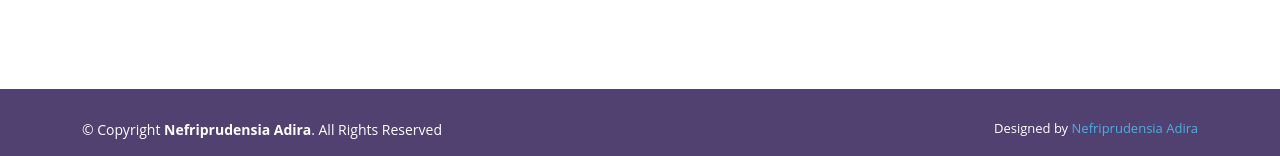
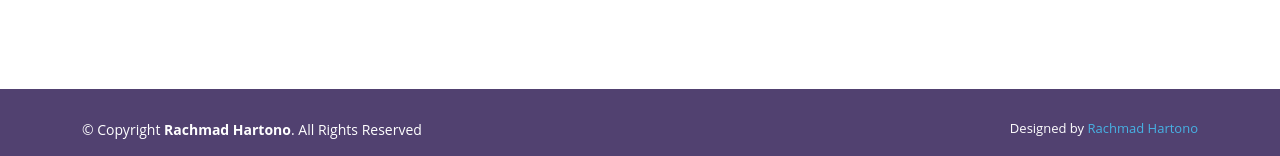
Before and after one commit to rachmadhartono8/sistem-pakar-kesehatan-gigi, a PHP site: page / in a window 1280 px wide. Shown: the part 3187-3343 px from the top of the page. Run offline with PHP 8.4, Linux system fonts and the light colour scheme.

Commit message:
change all right reserve

```diff
--- a/footer.php
+++ b/footer.php
@@ -10,10 +10,10 @@
 
     <div class="container footer-bottom clearfix pb-3">
       <div class="copyright">
-        &copy; Copyright <strong><span>Nefriprudensia Adira</span></strong>. All Rights Reserved
+        &copy; Copyright <strong><span>Rachmad Hartono</span></strong>. All Rights Reserved
       </div>
       <div class="credits">
-        Designed by <a href="https://nefri.com/">Nefriprudensia Adira</a>
+        Designed by <a href="https://nefri.com/">Rachmad Hartono</a>
       </div>
     </div>
   </footer><!-- End Footer -->
--- a/footer2.php
+++ b/footer2.php
@@ -27,10 +27,10 @@
 
 <div class="container footer-bottom clearfix">
     <div class="copyright">
-        &copy; Copyright <strong><span>Nefriprudensia Adira</span></strong>. All Rights Reserved
+        &copy; Copyright <strong><span>Rachmad Hartono</span></strong>. All Rights Reserved
     </div>
     <div class="credits">
-     Designed by <a href="https://nefri.com/">Nefriprudensia Adira</a>
+     Designed by <a href="https://nefri.com/">Rachmad Hartono</a>
     </div>
 </div>
 </footer><!-- End Footer -->
--- a/index.php
+++ b/index.php
@@ -310,10 +310,10 @@
 
     <div class="container footer-bottom clearfix pb-3">
       <div class="copyright">
-        &copy; Copyright <strong><span>Nefriprudensia Adira</span></strong>. All Rights Reserved
+        &copy; Copyright <strong><span>Rachmad Hartono</span></strong>. All Rights Reserved
       </div>
       <div class="credits">
-        Designed by <a href="https://nefri.com/">Nefriprudensia Adira</a>
+        Designed by <a href="https://nefri.com/">Rachmad Hartono</a>
       </div>
     </div>
   </footer><!-- End Footer -->
--- a/loginpakar.php
+++ b/loginpakar.php
@@ -30,7 +30,7 @@
         </label>
       </div>
       <button class="btn btn-info btn-block" type="submit" style="background-color:#6e6692"; >Sign in</button>
-      <p class="mt-5 mb-3 text-muted">&copy; Nefriprudensia Adira 2023</p>
+      <p class="mt-5 mb-3 text-muted">&copy; Rachmad Hartono 2023</p>
     </form>
   </body>
 </html>
--- a/nefri.php
+++ b/nefri.php
@@ -10,7 +10,7 @@
       <div class="d-flex justify-content-center">
         <div class="col-lg-4">
           <img class="rounded-circle" src="image/images2.png" alt="Generic placeholder image" width="140" height="140">
-          <h2>Nefriprudensia Adira</h2>
+          <h2>Rachmad Hartono</h2>
           <p>Tugas Akhir Jurusan Informatika</p>
           <p>(71150055)</p>
           <p>Tugas akhir diajukan guna menyelesaikan program studi sarjana</p>
```
